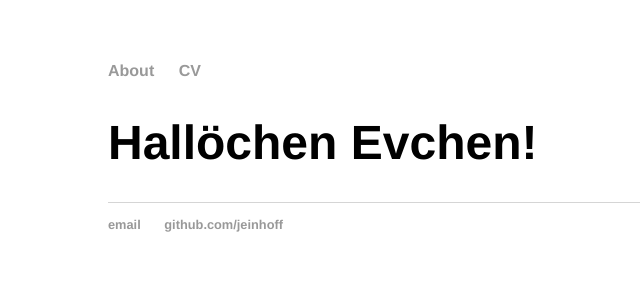
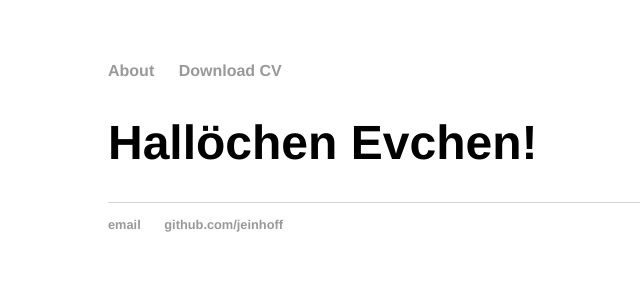
Before and after one commit to jeinhoff/jeinhoff.github.io, a Jekyll site: the page built from index.html, in a window 1280 px wide. Shown: the top 300 px of the page, without its empty margins (84-724 px from the left). Built offline with Jekyll 4.4.1, drawn with Linux system fonts in a browser that asks for light colours.

Commit message:
Update default.html

```diff
--- a/_layouts/default.html
+++ b/_layouts/default.html
@@ -12,7 +12,8 @@
     <nav>
 <ul>
 <li><a href="/about">About</a></li>
-<li><a href="/cv">CV</a></li>
+<li><a href="#" class="download" title="Download CV as PDF">Download CV</a></li>
+
 </ul>
     </nav>
 <div class="container">
```
